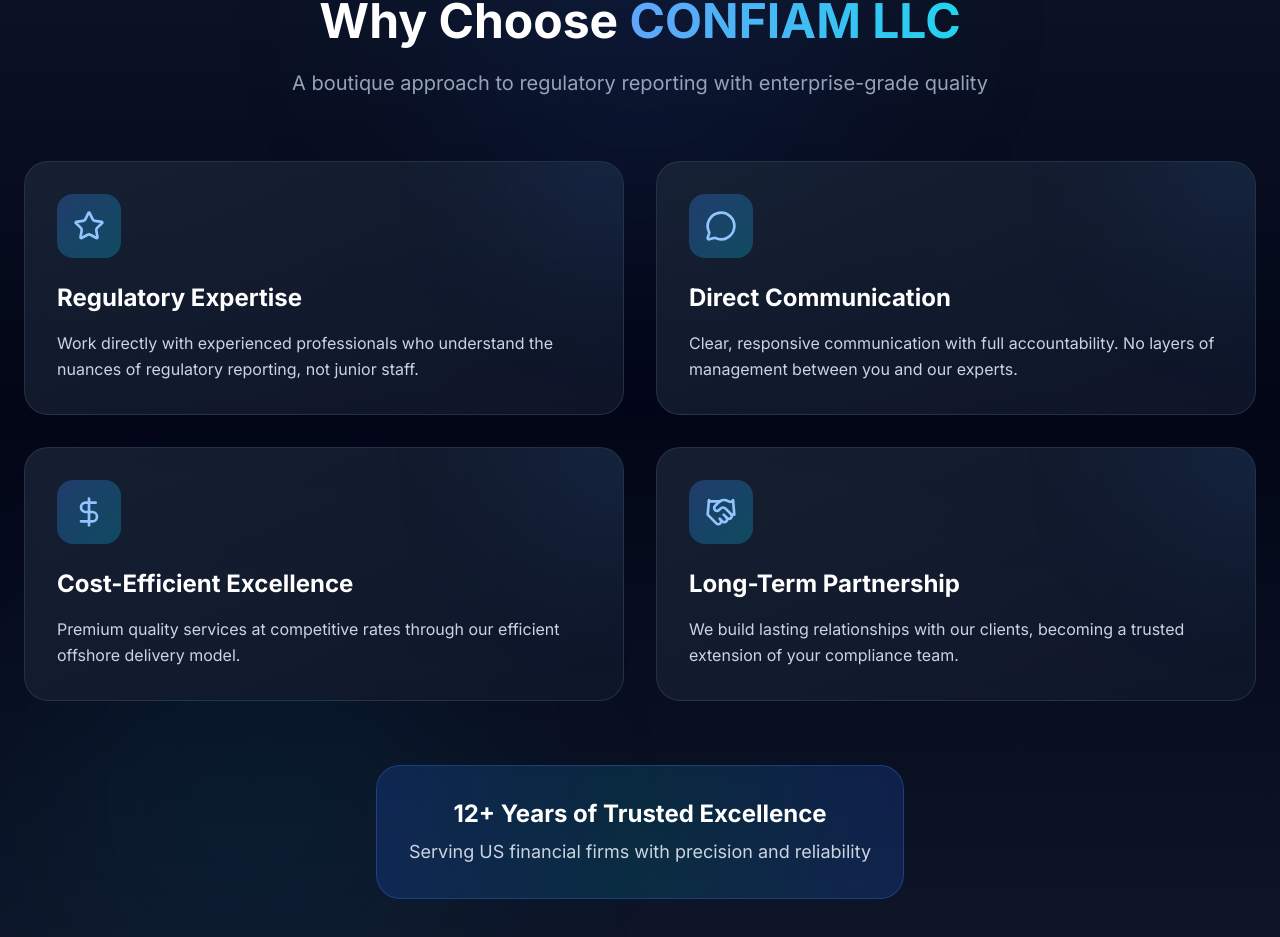
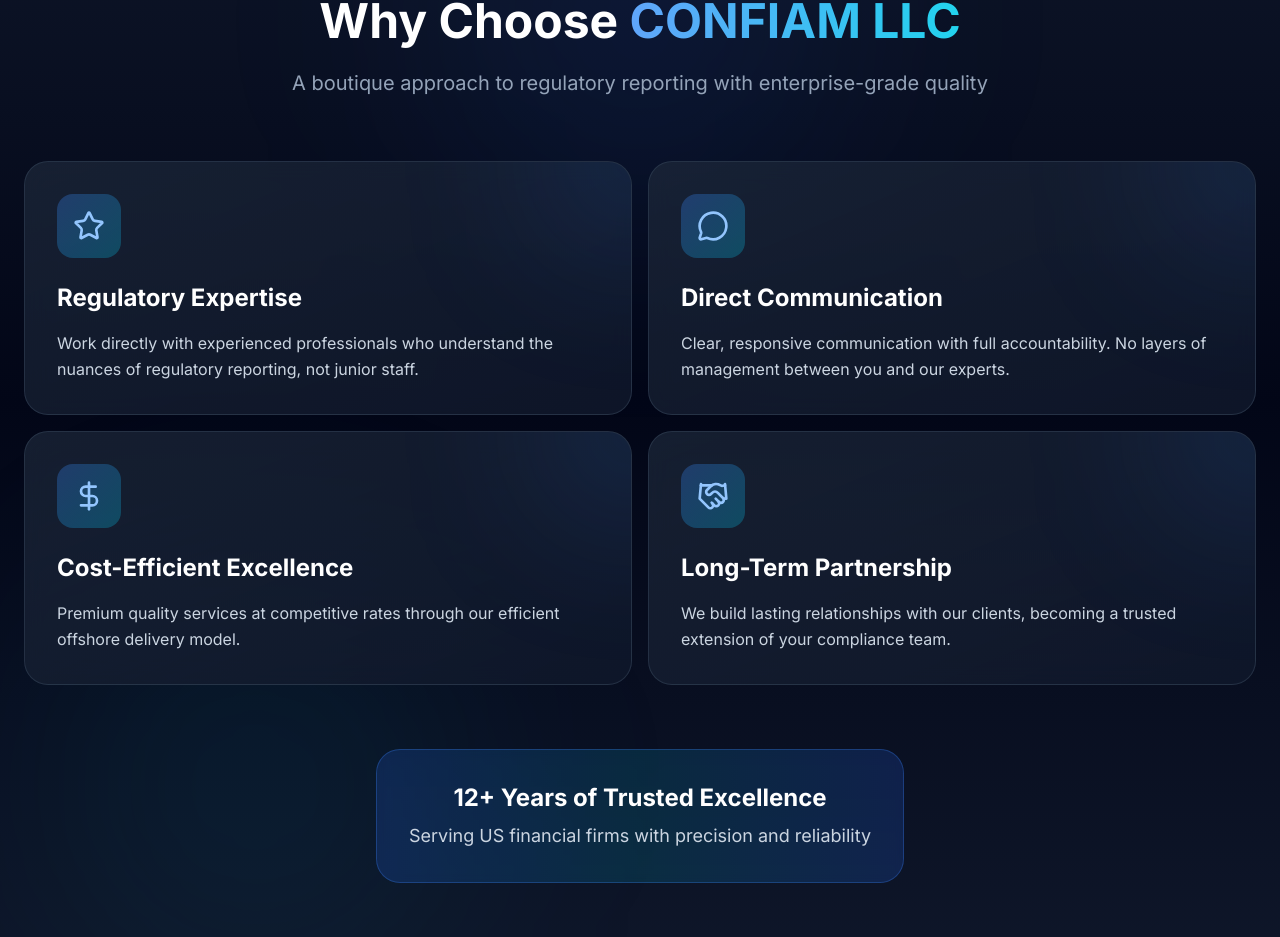
Before and after one commit to dsk73/regnify-landing, a React (Create React App) app: page / in a window 1280 px wide. Shown: the part 3537-4474 px from the top of the page. Built offline with nearby package versions, Linux system fonts and the light colour scheme.

Commit message:
Added proper gap for whyUS page

```diff
--- a/src/components/WhyRegnify.jsx
+++ b/src/components/WhyRegnify.jsx
@@ -122,7 +122,7 @@
           </p>
         </motion.div>
 
-        <div className="grid md:grid-cols-2 gap-8">
+        <div className="grid md:grid-cols-2 gap-4">
           {features.map((feature, index) => (
             <FeatureCard key={index} {...feature} />
           ))}
```
